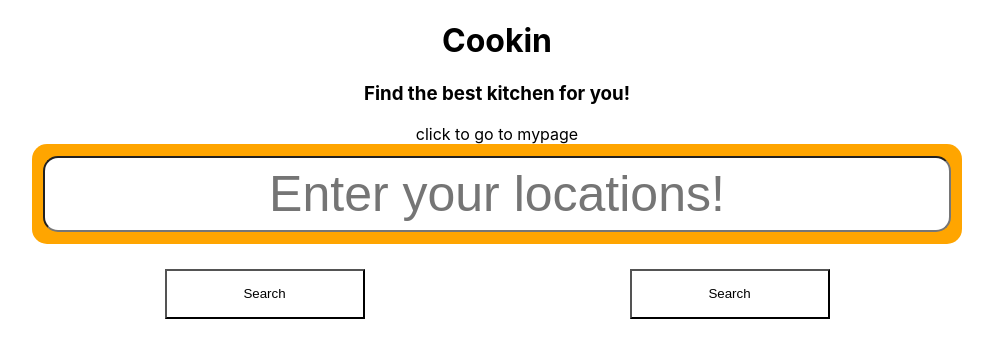
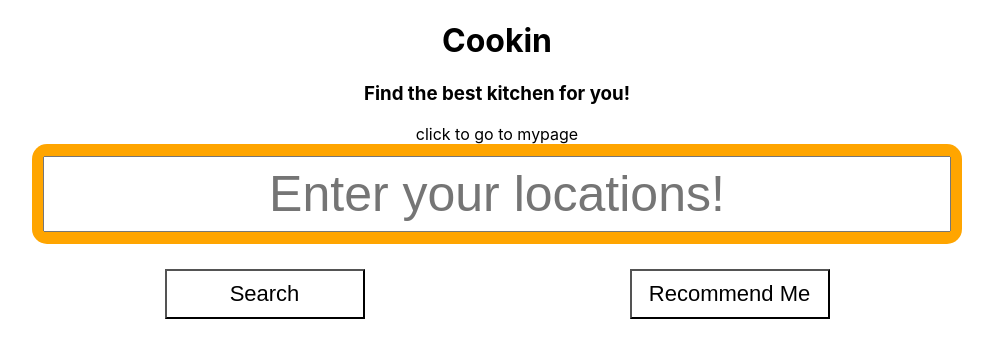
Before and after one commit to Sang-kyung/COOKIN, a React (Create React App) app: page /home in a window 1280 px wide. Shown: the top 358 px of the page, without its empty margins (143-1136 px from the left). Built offline with nearby package versions, Linux system fonts and the light colour scheme.

Commit message:
Modified SearchView into import css style

```diff
--- /dev/null
+++ b/src/Components/SearchView.css
@@ -0,0 +1,29 @@
+.inputWrapper {display: block;
+    width:930px;
+    height:100px;
+    display: flex;
+    margin: auto;
+    background-color:orange;
+    border-radius:15px
+}
+
+.input{width: 900px;
+    height:70px;
+    font-size:50px;
+    margin:auto;
+    text-align: center;
+    border-radius:15
+}
+
+.buttonWrapper {width:930px;
+    height:100px;
+    display:flex;
+    margin:auto
+}
+
+button {width:200px;
+    height:50px;
+    font-size:22px;
+    margin: auto;
+    background-color: white;
+}
--- a/src/Components/SearchView.js
+++ b/src/Components/SearchView.js
@@ -1,17 +1,16 @@
 import React from 'react';
-
+import './SearchView.css'
 
 const SearchView = () => {
-  var buttonStyle = {width:200, height:50, margin:'auto', backgroundColor:'white'}
   var this_div =
   <div>
-  <div id="inputContainer" style={{display:'block', width:930, height:100,display:'flex',margin:'auto', backgroundColor:'orange', borderRadius:15}}>
-    <input placeholder="Enter your locations!" style={{width: 900, height:70, fontSize:50, margin:'auto', textAlign:"center", borderRadius:15}}>
+  <div className= 'inputWrapper' >
+    <input className='input' placeholder="Enter your locations!">
     </input>
   </div>
-  <div id="buttonContainer" style={{width:930, height:100, display:'flex',margin:'auto'}}>
-    <button id="buttonSearch" style={buttonStyle}>Search</button>
-    <button id="buttonRecommendation" style={buttonStyle}>Search</button>
+  <div className='buttonWrapper'>
+    <button id="buttonSearch" >Search</button>
+    <button id="buttonRecommendation">Recommend Me</button>
   </div>
   </div>
   return this_div
```
